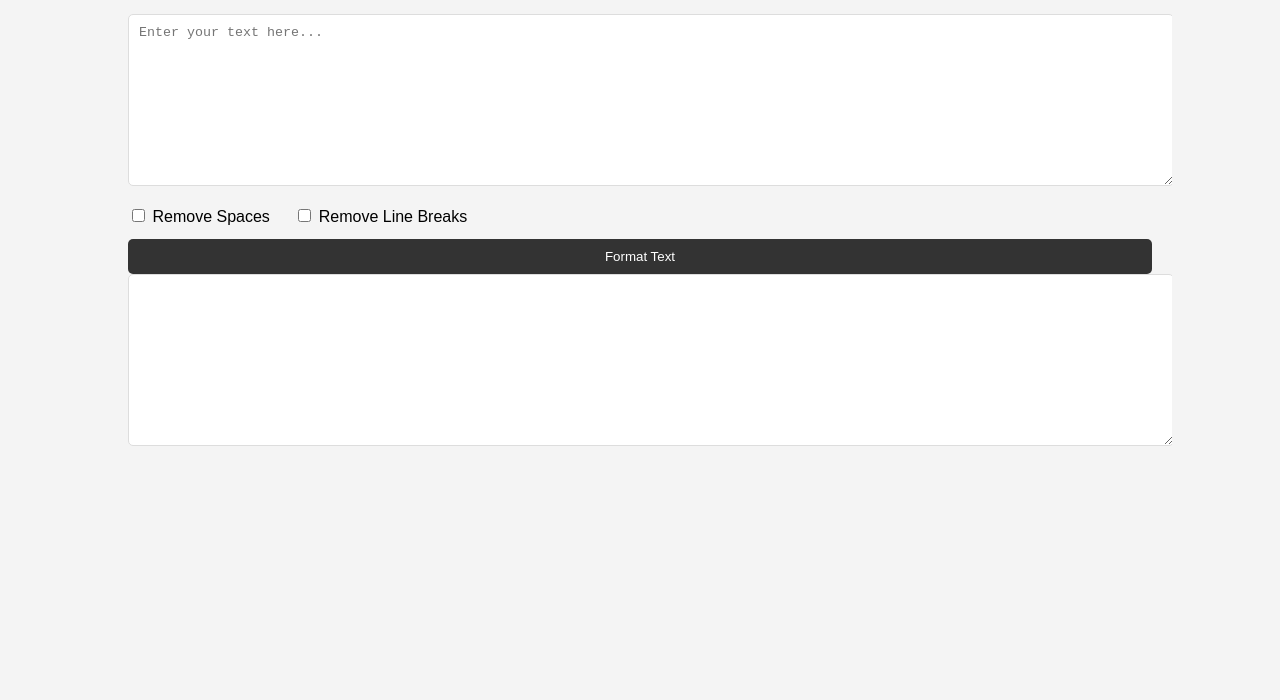
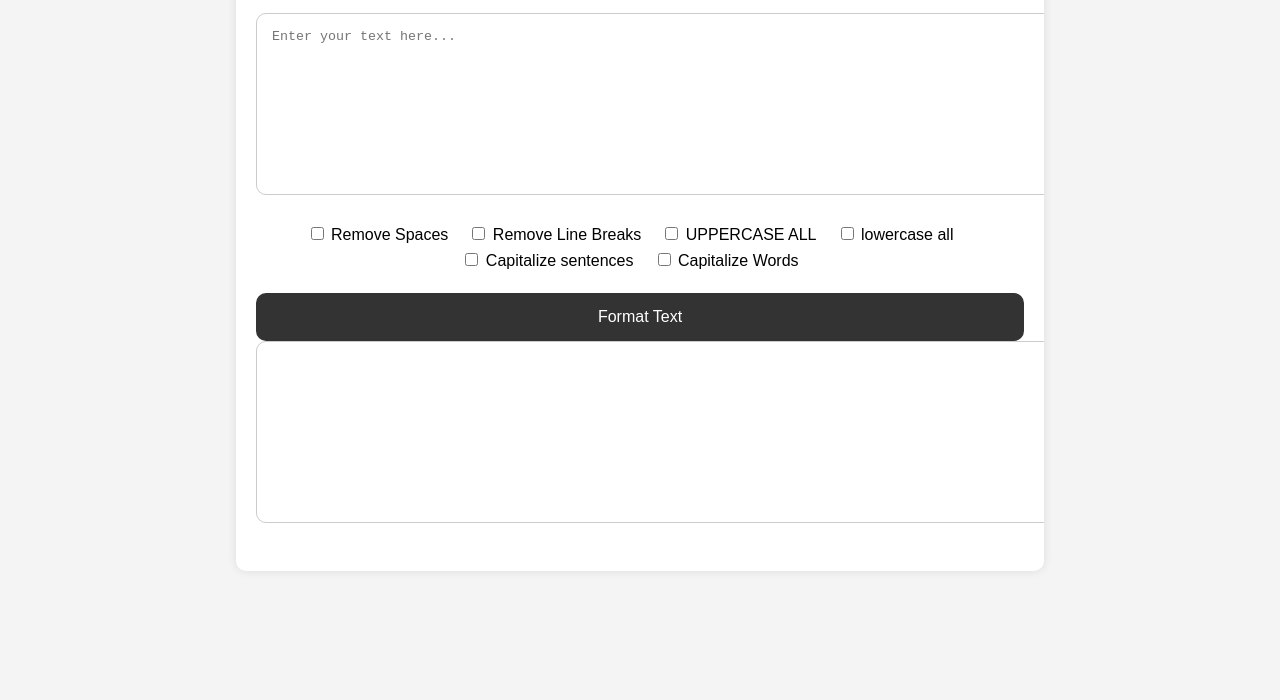
Before and after one commit to karinadalca/textFormatter, a plain HTML site: page index.html in a window 1280 px wide. Shown: the part 100-800 px from the top of the page. Drawn offline with Linux system fonts and the light colour scheme.

Commit message:
Added functionality
Added functions Remove Spaces, UPPERCASE ALL, lowercase all, Capitalize sentences, and Capitalize Words
Fixed Remove Line Breaks to still leave space

```diff
--- a/app.js
+++ b/app.js
@@ -3,6 +3,10 @@ document.addEventListener('DOMContentLoaded', () => {
     const outputText = document.getElementById('outputText');
     const removeSpaces = document.getElementById('removeSpaces');
     const removeLineBreaks = document.getElementById('removeLineBreaks');
+    const uppercaseAll = document.getElementById('uppercaseAll');
+    const lowercaseAll = document.getElementById('lowercaseAll');
+    const capitalizeSentences = document.getElementById('capitalizeSentences');
+    const capitalizeWords = document.getElementById('capitalizeWords');
     const formatButton = document.getElementById('formatButton');
 
     formatButton.addEventListener('click', () => {
@@ -13,7 +17,23 @@ document.addEventListener('DOMContentLoaded', () => {
         }
 
         if (removeLineBreaks.checked) {
-            formattedText = formattedText.replace(/(\r\n|\n|\r)/gm, '');
+            formattedText = formattedText.replace(/(\r\n|\n|\r)/gm, ' ');
+        }
+
+        if (uppercaseAll.checked) {
+            formattedText = formattedText.toUpperCase();
+        }
+
+        if (lowercaseAll.checked) {
+            formattedText = formattedText.toLowerCase();
+        }
+
+        if (capitalizeSentences.checked) {
+            formattedText = formattedText.replace(/(?:^|[\.\!\?]\s+)([a-z])/g, (match, p1) => p1.toUpperCase());
+        }
+
+        if (capitalizeWords.checked) {
+            formattedText = formattedText.replace(/\b\w/g, char => char.toUpperCase());
         }
 
         outputText.value = formattedText;
--- a/index.html
+++ b/index.html
@@ -17,6 +17,18 @@
             <label>
                 <input type="checkbox" id="removeLineBreaks"> Remove Line Breaks
             </label>
+            <label>
+                <input type="checkbox" id="uppercaseAll"> UPPERCASE ALL
+            </label>
+            <label>
+                <input type="checkbox" id="lowercaseAll"> lowercase all
+            </label>
+            <label>
+                <input type="checkbox" id="capitalizeSentences"> Capitalize sentences
+            </label>
+            <label>
+                <input type="checkbox" id="capitalizeWords"> Capitalize Words
+            </label>
         </div>
         <button id="formatButton">Format Text</button>
         <textarea id="outputText" rows="10" readonly></textarea>
--- a/style.css
+++ b/style.css
@@ -1,5 +1,5 @@
 body {
-    font-family: Arial, sans-serif;
+    font-family: 'Georgia', serif;
     line-height: 1.6;
     margin: 0;
     padding: 0;
@@ -7,42 +7,55 @@ body {
 }
 
 .container {
-    width: 80%;
+    width: 60%;
     margin: auto;
     overflow: hidden;
     padding: 20px;
+    background-color: #ffffff;
+    box-shadow: 0 0 10px rgba(0, 0, 0, 0.1);
+    border-radius: 10px;
 }
 
 h1 {
     color: #333;
     text-align: center;
+    font-family: 'Garamond', serif;
+    margin-bottom: 20px;
 }
 
 textarea {
     width: 100%;
-    padding: 10px;
-    margin-bottom: 10px;
-    border: 1px solid #ddd;
-    border-radius: 5px;
+    padding: 15px;
+    margin-bottom: 20px;
+    border: 1px solid #ccc;
+    border-radius: 10px;
+    font-family: 'Courier New', monospace;
 }
 
 .options {
-    margin-bottom: 10px;
+    margin-bottom: 20px;
+    display: flex;
+    flex-wrap: wrap;
+    justify-content: center;
 }
 
 label {
     margin-right: 20px;
+    font-family: 'Arial', sans-serif;
 }
 
 button {
     display: block;
     width: 100%;
-    padding: 10px;
+    padding: 15px;
     background: #333;
     color: #fff;
     border: none;
-    border-radius: 5px;
+    border-radius: 10px;
     cursor: pointer;
+    font-family: 'Arial', sans-serif;
+    font-size: 16px;
+    transition: background 0.3s ease;
 }
 
 button:hover {
```
